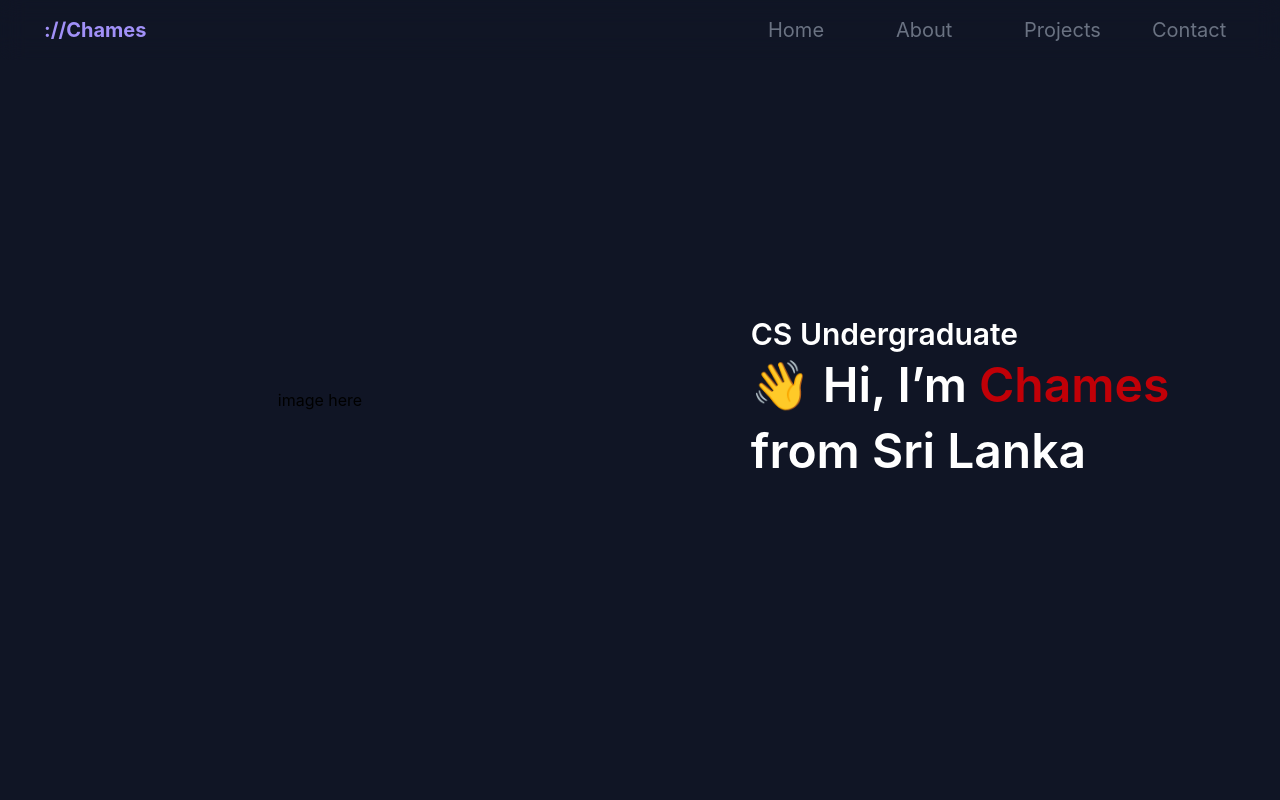
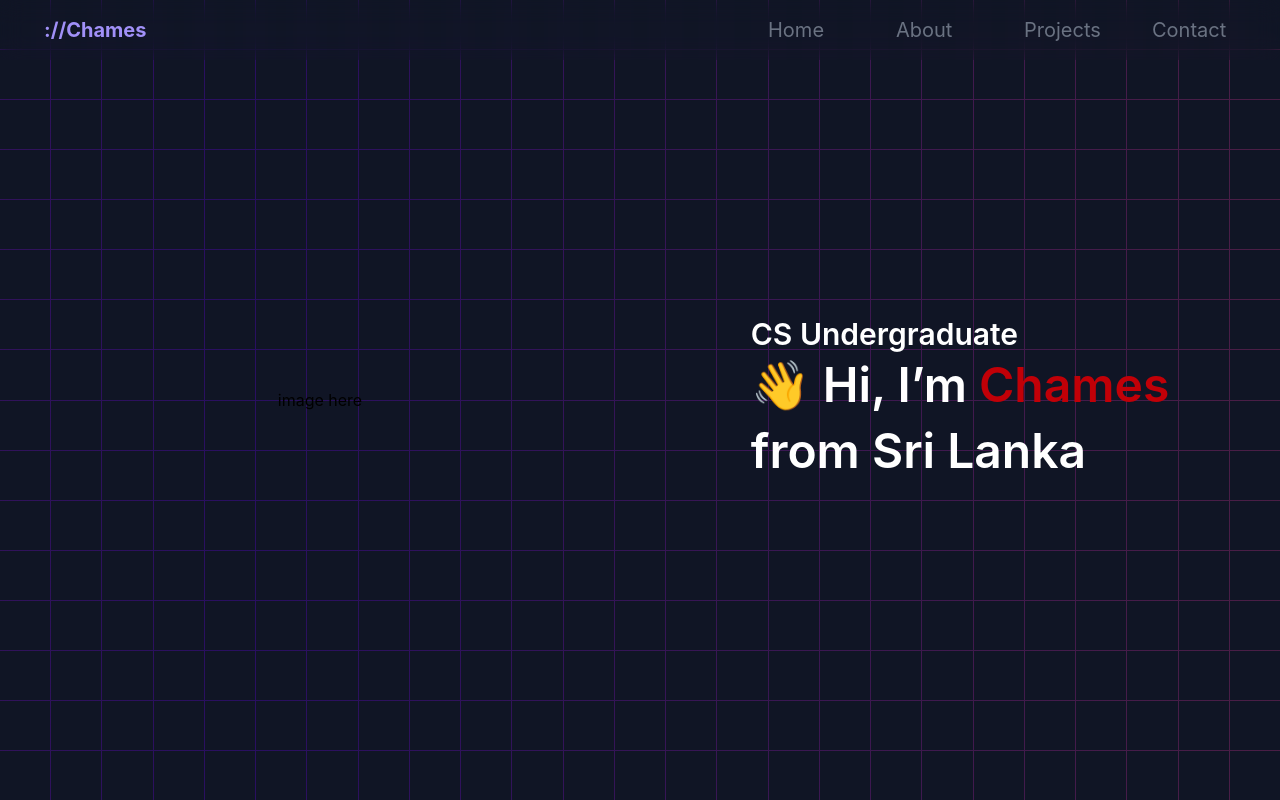
Before and after one commit to chamesh2019/Portfolio, a React (Vite) app: page / in a window 1280 px wide. Built offline with nearby package versions, Linux system fonts and the light colour scheme.

Commit message:
create backdrop gradient

```diff
--- a/src/App.tsx
+++ b/src/App.tsx
@@ -1,10 +1,26 @@
+import { useState, useEffect } from "react";
 import { NavBarBase } from "./components/NavBar/NavBarBase";
 import { HeroSection } from "./components/mainContent/heroSection";
 import { AboutMe } from "./components/aboutMe/AboutMe";
+import { BackDrop } from "./components/backDrop/base";
 
 export function App() {
+  const [windowSize, setWindowSize] = useState(window.innerWidth);
+
+  useEffect(() => {
+    const handleResize = () => {
+      setWindowSize(window.innerWidth);
+    };
+
+    window.addEventListener("resize", handleResize);
+    return () => {
+      window.removeEventListener("resize", handleResize);
+    };
+  }, []);
+
   return (
     <>
+      <BackDrop key={windowSize} />
       <NavBarBase />
       <div className="scroll-container">
         <HeroSection />
--- /dev/null
+++ b/src/components/ProjectShowcase/base.tsx
@@ -0,0 +1,7 @@
+export const ShowcaseBase = () => {
+  return (
+    <div className="w-full h-full flex flex-col justify-center items-center">
+
+    </div>
+  );
+};
--- /dev/null
+++ b/src/components/backDrop/base.tsx
@@ -0,0 +1,32 @@
+const createTile = (id: number) => {
+  return <div key={id} data-index={id} className="tile"></div>;
+};
+
+const createTiles = (quantity: number) => {
+  const tiles = [];
+  for (let i = 0; i < quantity; i++) {
+    tiles.push(createTile(i));
+  }
+  return tiles;
+};
+
+export function BackDrop() {
+  const columns = Math.floor(document.documentElement.clientWidth / 50);
+  const rows = Math.floor(document.documentElement.clientHeight / 50);
+
+  const backdropStyle = {
+    display: 'grid',
+    gridTemplateColumns: `repeat(${columns}, 1fr)`,
+    gridTemplateRows: `repeat(${rows}, 1fr)`,
+    gap: '1px',
+  };
+
+  return (
+    <div className="absolute h-screen w-screen -z-50">
+      <div className="absolute gradient h-screen w-screen"></div>
+      <div className="absolute backdrop h-screen w-screen" style={backdropStyle}>
+        {createTiles(columns * rows)}
+      </div>
+    </div>
+  );
+}
--- a/src/index.css
+++ b/src/index.css
@@ -24,3 +24,27 @@ body {
   scroll-snap-align: start;
   height: 100vh;
 }
+
+@keyframes gradient {
+  0% {
+    background-position: 0% center;
+  }
+  100% {
+    background-position: -200% center;
+  }
+}
+
+.gradient {
+    background: linear-gradient(
+        to right,
+        rgba(98, 0, 234, 0.3),
+        rgba(236, 64, 122, 0.3),
+        rgba(98, 0, 234, 0.3)
+    );
+    background-size: 200%;
+    animation: gradient 5s linear infinite;
+}
+
+.tile {
+    background-color: #101525;
+}
```
Lines whose indentation alone changed are shown as unchanged.
